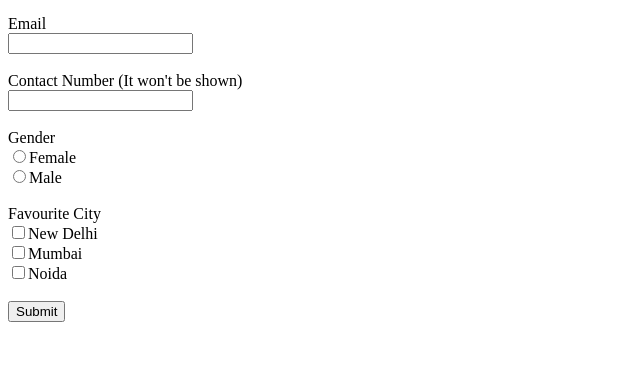
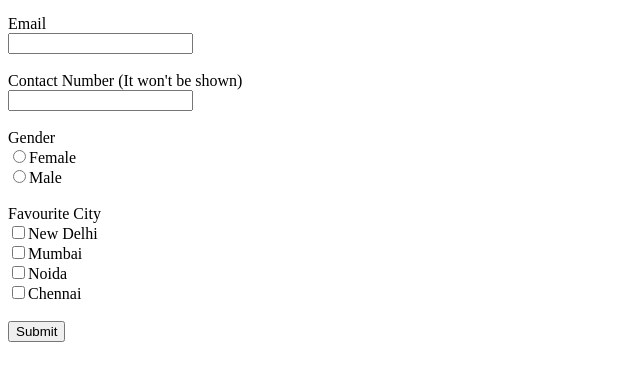
Before and after one commit to TheSmartestPlayerEverLived/Lesson-1-Codingal-, a plain HTML site: page Forms in Html.html in a window 1280 px wide. Shown: the part 122-502 px from the top of the page, without its empty margins (0-640 px from the left). Drawn offline with Linux system fonts and the light colour scheme.

Commit message:
Forms in Html.html

```diff
--- a/Forms in Html.html
+++ b/Forms in Html.html
@@ -22,9 +22,11 @@
 
 <input type="checkbox" id="city" value="Mumbai">Mumbai<br>
 
-<input type="checkbox" id="city" value="Noida">Noida<br><br>
+<input type="checkbox" id="city" value="Noida">Noida<br>
 
-<input type="submit">
+    <input type="checkbox" id="city" value="Chennai">Chennai<br><br>
+
+    <input type="submit">
 
 </form>
 
@@ -44,4 +46,5 @@
 
 
 
+
 </html>
```
